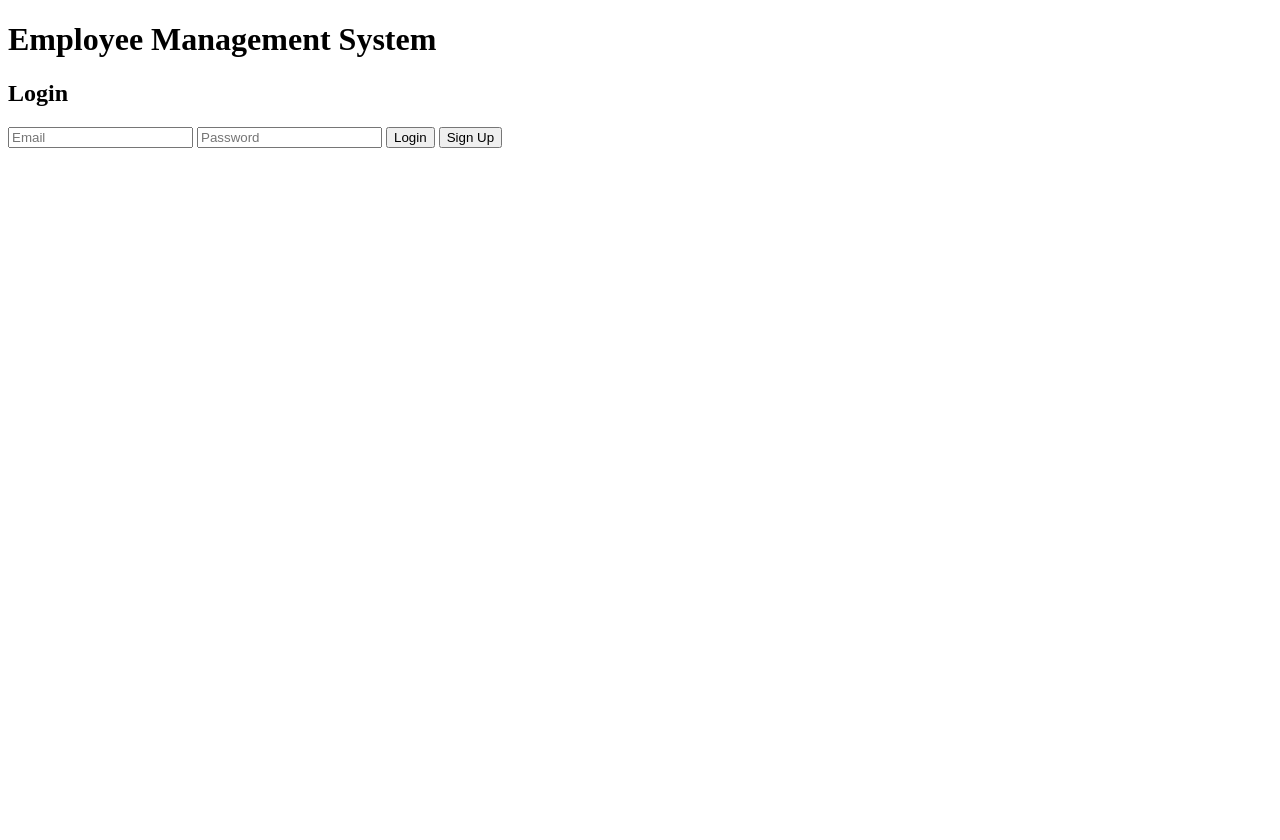
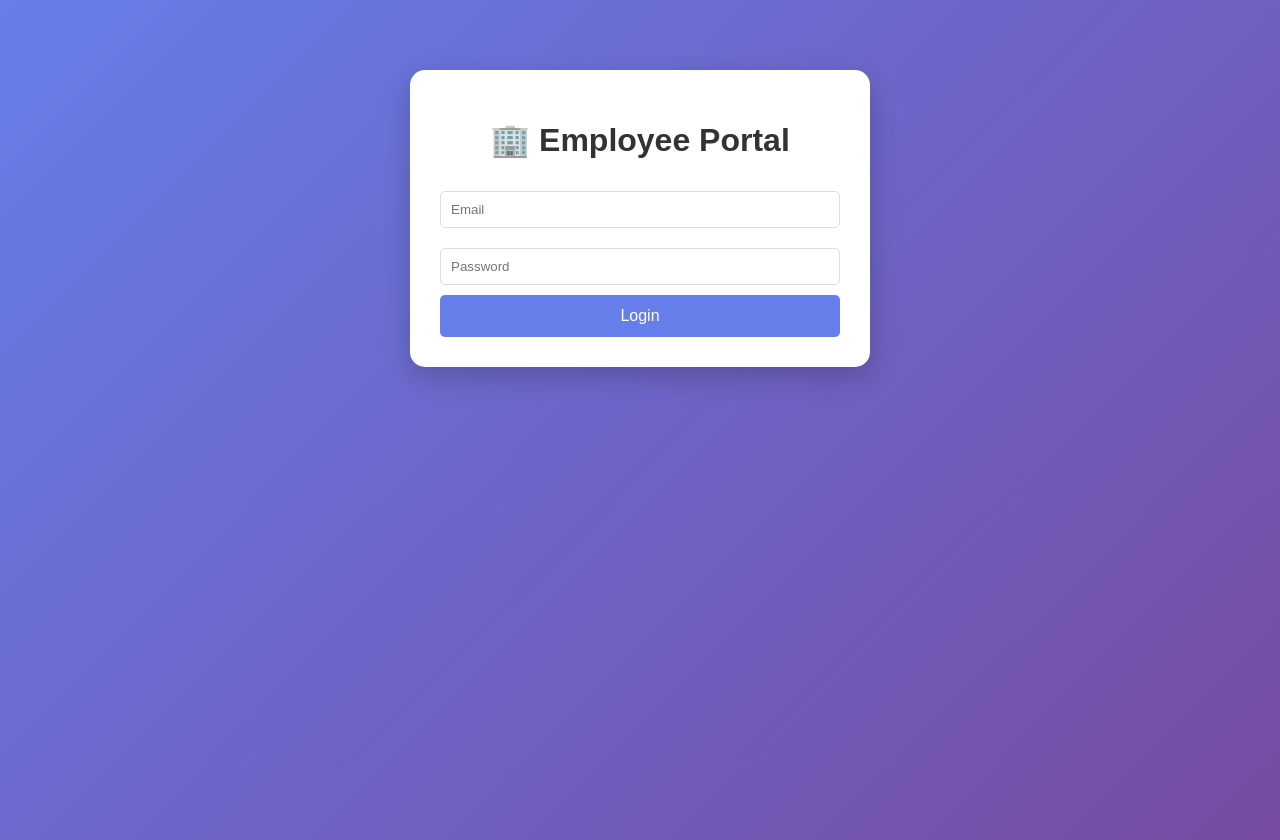
Before and after one commit to ali-kkkcloud/SUP, a plain HTML site: page index.html in a window 1280 px wide. Before the commit the page ends 800 px from the top, so only its background shows below. Drawn offline with nearby package versions, Linux system fonts and the light colour scheme.

Commit message:
Update index.html

```diff
--- a/index.html
+++ b/index.html
@@ -1,38 +1,80 @@
 <!DOCTYPE html>
 <html lang="en">
 <head>
-  <meta charset="UTF-8">
-  <meta name="viewport" content="width=device-width, initial-scale=1.0">
-  <title>Employee Management</title>
-  <script src="https://cdn.jsdelivr.net/npm/@supabase/supabase-js@2"></script>
+    <meta charset="UTF-8">
+    <meta name="viewport" content="width=device-width, initial-scale=1.0">
+    <title>Employee Portal</title>
+    <style>
+        body {
+            font-family: Arial, sans-serif;
+            margin: 0;
+            padding: 20px;
+            background: linear-gradient(135deg, #667eea 0%, #764ba2 100%);
+            min-height: 100vh;
+        }
+        .container {
+            max-width: 400px;
+            margin: 50px auto;
+            background: white;
+            padding: 30px;
+            border-radius: 15px;
+            box-shadow: 0 10px 30px rgba(0,0,0,0.2);
+        }
+        h1 { text-align: center; color: #333; }
+        input {
+            width: 100%;
+            padding: 10px;
+            margin: 10px 0;
+            border: 1px solid #ddd;
+            border-radius: 5px;
+            box-sizing: border-box;
+        }
+        button {
+            width: 100%;
+            padding: 12px;
+            background: #667eea;
+            color: white;
+            border: none;
+            border-radius: 5px;
+            cursor: pointer;
+            font-size: 16px;
+        }
+        button:hover { background: #5a67d8; }
+        .success { color: green; text-align: center; }
+        .error { color: red; text-align: center; }
+    </style>
 </head>
 <body>
+    <div class="container">
+        <h1>🏢 Employee Portal</h1>
+        <form id="loginForm">
+            <input type="email" id="email" placeholder="Email" required>
+            <input type="password" id="password" placeholder="Password" required>
+            <button type="submit">Login</button>
+        </form>
+        <div id="message"></div>
+    </div>
 
-  <h1>Employee Management System</h1>
+    <script>
+        document.getElementById('loginForm').addEventListener('submit', function(e) {
+            e.preventDefault();
 
-  <div id="auth">
-    <h2>Login</h2>
-    <input type="email" id="email" placeholder="Email">
-    <input type="password" id="password" placeholder="Password">
-    <button id="loginBtn">Login</button>
-    <button id="signupBtn">Sign Up</button>
-  </div>
-  <div id="user-info" style="display:none;">
-    <p>Welcome, <span id="user-email"></span>!</p>
-    <button id="logoutBtn">Logout</button>
-  </div>
+            const email = document.getElementById('email').value;
+            const password = document.getElementById('password').value;
+            const messageDiv = document.getElementById('message');
 
-  <div id="employee-section" style="display:none;">
-    <h2>Add Employee</h2>
-    <input type="text" id="employee-name" placeholder="Name">
-    <input type="email" id="employee-email" placeholder="Email">
-    <input type="text" id="employee-position" placeholder="Position">
-    <button id="addEmployeeBtn">Add Employee</button>
+            // Simple check for demo
+            if (email === 'admin@yourcompany.com' && password === 'admin123') {
+                messageDiv.innerHTML = '<p class="success">✅ Login Successful! Welcome to Employee Portal!</p>';
 
-    <h2>Employee List</h2>
-    <ul id="employee-list"></ul>
-  </div>
-
-  <script src="app.js"></script>
+                // Redirect to dashboard after 2 seconds
+                setTimeout(() => {
+                    window.location.href = 'dashboard.html';
+                }, 2000);
+            } else {
+                messageDiv.innerHTML = '<p class="error">❌ Invalid credentials. Try: admin@yourcompany.com / admin123</p>';
+            }
+        });
+    </script>
 </body>
 </html>
```
